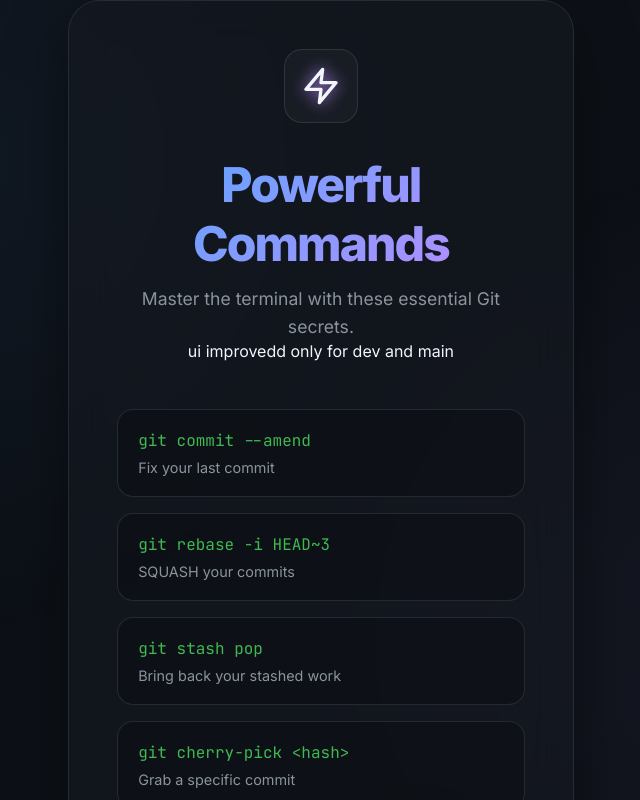
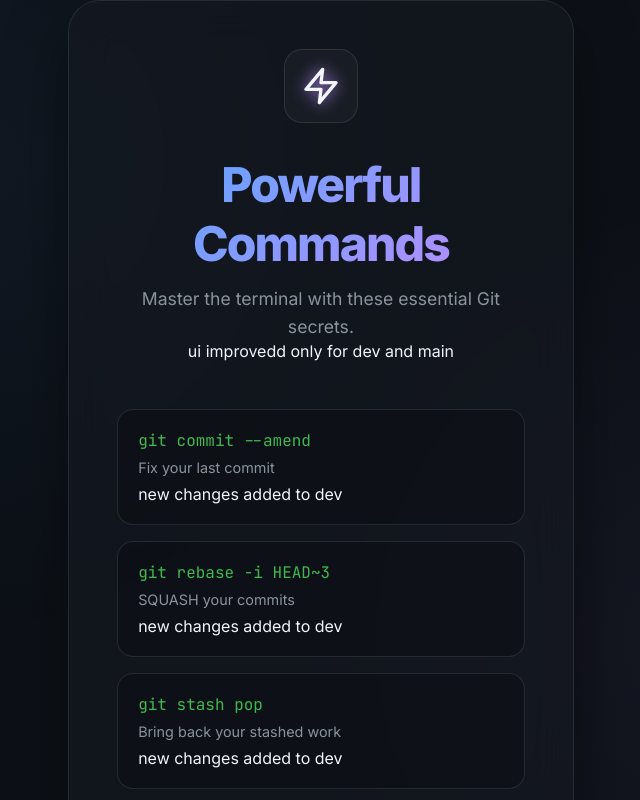
Before and after one commit to Hema-GIT11/git-essentials, a React (Vite) app: page /commands in a window 1280 px wide. Shown: the top 800 px of the page, without its empty margins (291-931 px from the left). Built offline with nearby package versions, Linux system fonts and the light colour scheme; the HTML template or start-up script is replaced by a standard one.

Commit message:
new change to dev

```diff
--- a/src/Commands.tsx
+++ b/src/Commands.tsx
@@ -25,6 +25,8 @@ function Commands() {
           <div key={idx} className="command-card">
             <code>{item.cmd}</code>
             <span>{item.desc}</span>
+
+            new changes added to dev
           </div>
         ))}
       </div>
```
